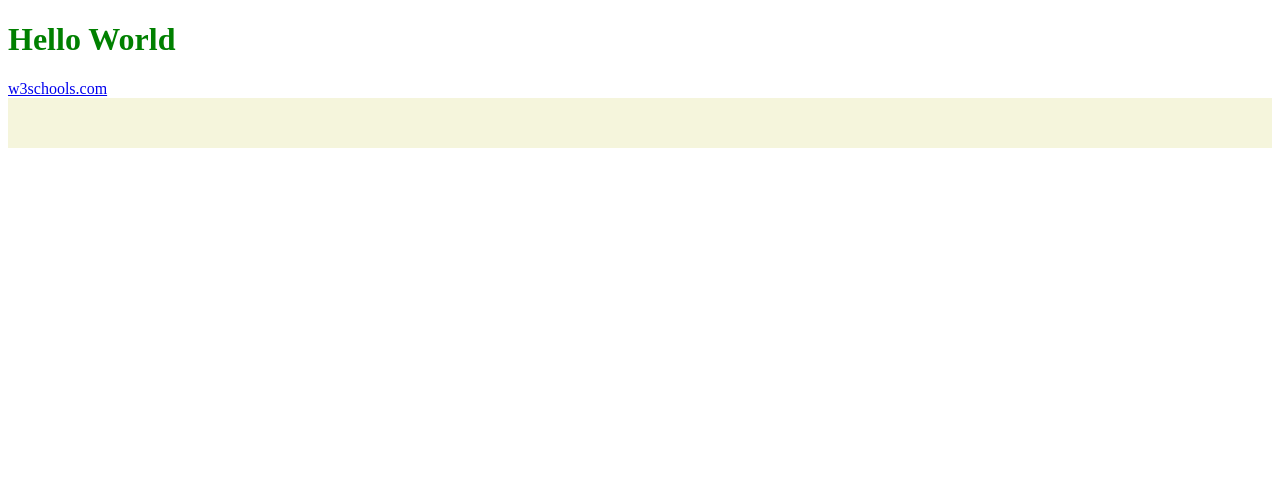
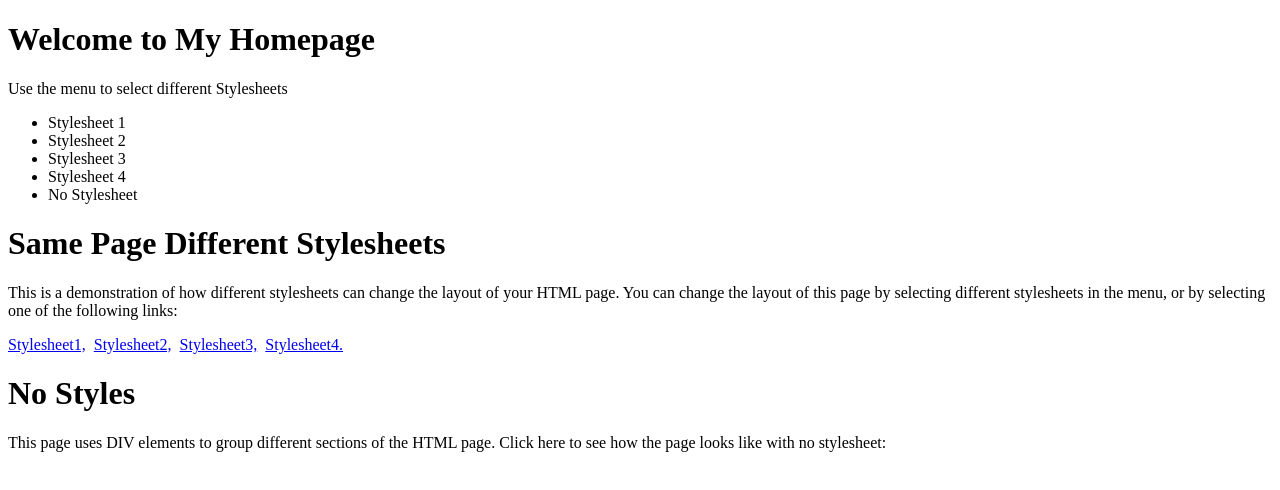
Before and after one commit to 2024OSS/1-Jimin0130, a plain HTML site: page nostyle.html in a window 1280 px wide. Drawn offline with Linux system fonts and the light colour scheme.

Commit message:
uodate nostyle

```diff
--- a/nostyle.html
+++ b/nostyle.html
@@ -1,13 +1,32 @@
 <!DOCTYPE html>
 <html lang="en">
+
 <head>
     <meta charset="UTF-8">
     <meta name="viewport" content="width=device-width, initial-scale=1.0">
     <title>Document</title>
 </head>
+
 <body>
-    <h1 style="color:green">Hello World</h1>
-    <a href="https://www.w3schools.com/">w3schools.com</a>
-    <div style="background-color: beige;height: 50px;text-align: center;"></div>
+    <h1>Welcome to My Homepage</h1>
+    <p>Use the menu to select different Stylesheets</p>
+    <ul>
+        <li>Stylesheet 1</li>
+        <li>Stylesheet 2</li>
+        <li>Stylesheet 3</li>
+        <li>Stylesheet 4</li>
+        <li>No Stylesheet</li>
+    </ul>
+    <h1>Same Page Different Stylesheets</h1>
+    <p>This is a demonstration of how different stylesheets can change the layout of your HTML page. You can change the
+        layout of this page by selecting different stylesheets in the menu, or by selecting one of the following links:
+    </p>
+    <a href="#">Stylesheet1,</a>&nbsp;
+    <a href="#">Stylesheet2,</a>&nbsp;
+    <a href="#">Stylesheet3,</a>&nbsp;
+    <a href="#">Stylesheet4.</a>
+    <h1>No Styles</h1>
+    <p>This page uses DIV elements to group different sections of the HTML page. Click here to see how the page looks like with no stylesheet:</p>
 </body>
+
 </html>
```
